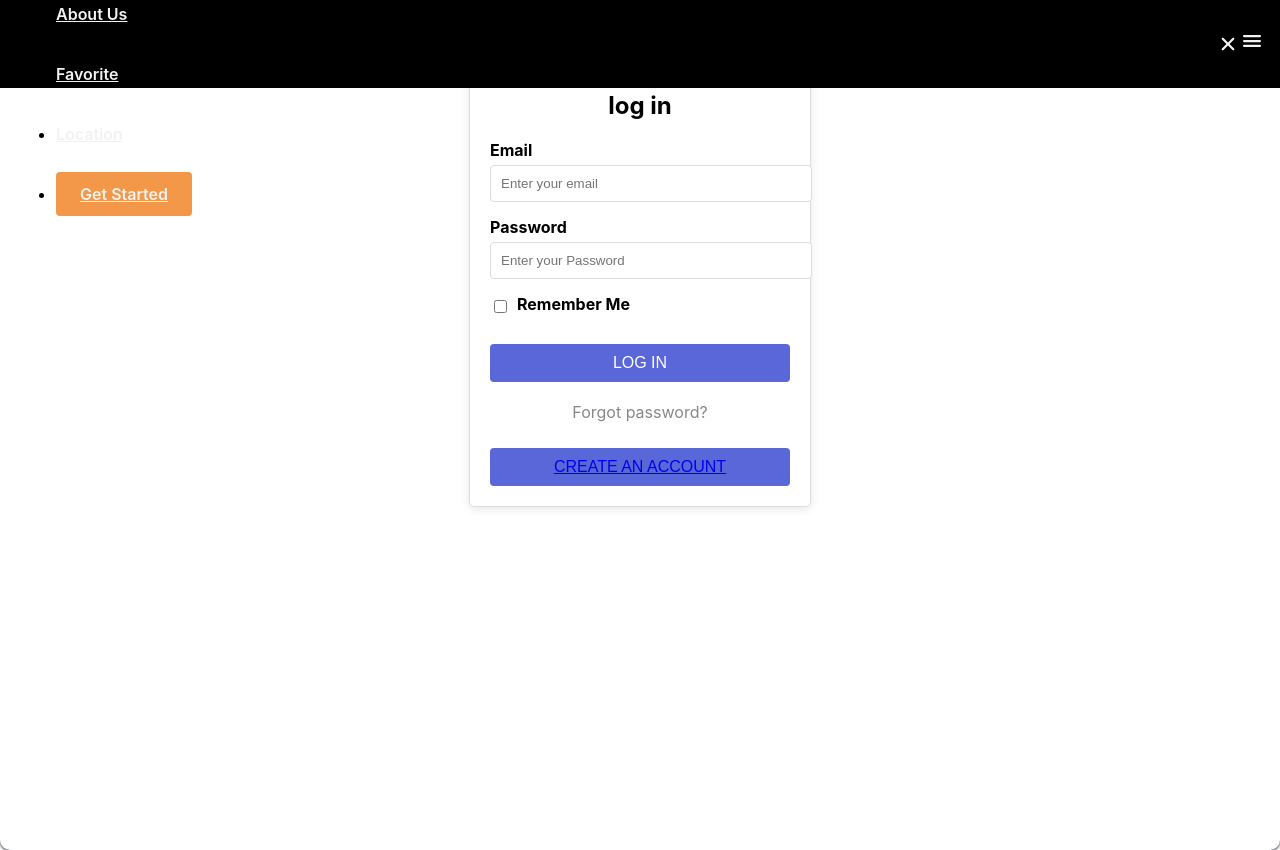
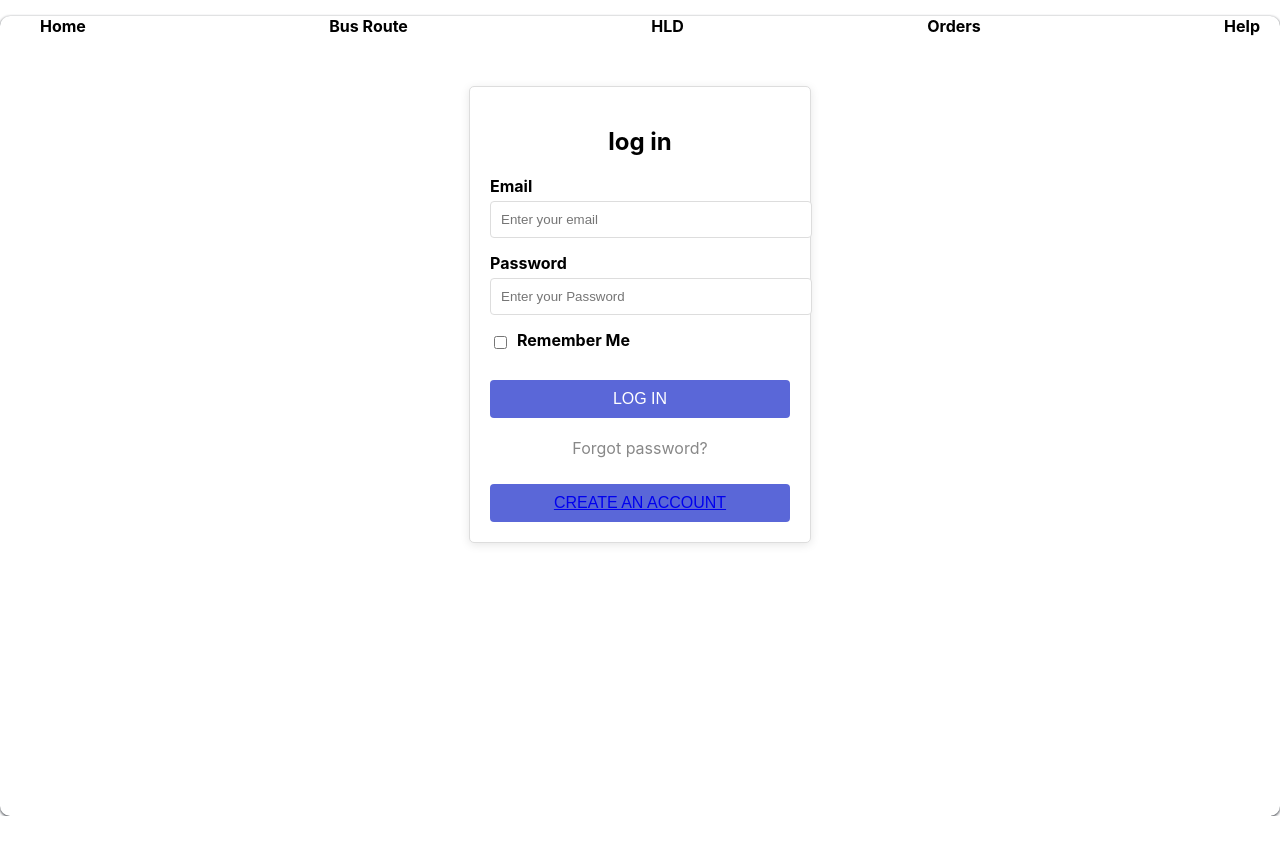
Before and after one commit to Pramothsgp/Bus-User-Panel, a React (Create React App) app: page / in a window 1280 px wide. After the commit the page ends 816 px from the top, so only its background shows below. Built offline with nearby package versions, Linux system fonts and the light colour scheme; a web font is replaced by a local one.

Commit message:
added navigation and styled it

```diff
--- a/src/Components/Navigation/NavBar.css
+++ b/src/Components/Navigation/NavBar.css
@@ -1,87 +1,14 @@
-@import url("https://fonts.googleapis.com/css2?family=Dancing+Script:wght@700&family=Montserrat:wght@400;600;700&display=swap");
-
-
-:root {
-    --header-height: 3.5rem;
-    --first-color: hsl(28, 88%, 62%);
-    --title-color: hsl(0, 0%, 95%);
-    --text-color: hsl(0, 0%, 75%);
-    --body-color: hsl(0, 0%, 6%);
-    --body-font: "Montserrat", sans-serif;
-    --second-font: "Dancing Script", cursive;
-    --h2-font-size: 1.25rem;
-    --small-font-size: 0.813rem;
-    --font-semi-bold: 600;
-    --z-tooltip: 10;
-    --z-fixed: 100;
-   }
-
-
-.header {
-    position: fixed;
-    width: 100%;
-    top: 0;
-    left: 0;
-    background-color: #000;
-    z-index: var(--z-fixed);
-
-   }
-
-   .nav-container {
+.nav__list {
     display: flex;
+    flex-direction: row;
+    list-style: none;
     align-items: center;
     justify-content: space-between;
-    position: relative;
-    height: var(--header-height);
-    margin: 1rem;
-   }
+    margin-right: 20px;
+}
 
-   .nav__logo {
-    color: var(--first-color);
-    transition: color 0.4s;
-    font-size: var(--h2-font-size);
-    font-family: var(--second-font);
-   }
-
-   .nav__toggle,
-   .nav__close {
-    font-size: 1.5rem;
-    color: var(--title-color);
-    cursor: pointer;
-   }
-
-   .nav__cta {
-    background-color: var(--first-color);
-    color: var(--title-color);
-    border: none;
-    border-radius: 4px;
-    cursor: pointer;
-    transition: background-color 0.3s ease;
-    padding: 0.75rem 1.5rem;
-   }
-   .nav__list {
-    display: flex;
-    flex-direction: column;
-    row-gap: 2.5rem;
-   }
-
-   .nav__link {
-    color: var(--title-color);
-    font-weight: var(--font-semi-bold);
-    transition: color 0.4s;
-   }
-
-   .nav__link:hover {
-    color: var(--first-color);
-   }
-
-   .nav__close {
-    position: absolute;
-    top: 1rem;
-    right: 1.5rem;
-   }
-
-   .show-menu {
-    right: 0;
-    flex-direction: row;
-   }
+.nav__link {
+    text-decoration: none;
+    color: #000;
+    font-weight: bold;
+}
--- a/src/Components/Navigation/NavBar.js
+++ b/src/Components/Navigation/NavBar.js
@@ -1,42 +1,40 @@
-import React, { useState } from "react";
+import React from "react";
 import { NavLink } from "react-router-dom";
-import { IoClose, IoMenu } from "react-icons/io5";
 import "./NavBar.css";
 
 const NavBar = () => {
  return (
-   <header className="header">
      <nav className="nav-container">
-
+      {/* <IoClose className="nav__toggle"/> */}
        <div
          className={"nav__menu"}
          id="nav-menu"
        >
          <ul className="nav__list">
            <li className="nav__item">
-             <NavLink to="/" className="nav__link">
+             <NavLink to="/home-map" className="nav__link">
                Home
              </NavLink>
            </li>
            <li className="nav__item">
-             <NavLink to="/news" className="nav__link">
-               News
+             <NavLink to="/map" className="nav__link">
+               Bus Route
              </NavLink>
            </li>
            <li className="nav__item">
              <NavLink
-               to="/about-us"
+               to="/Deliverydetails"
                className="nav__link"
              >
-               About Us
+               HLD
              </NavLink>
            </li>
            <li className="nav__item">
              <NavLink
-               to="/favorite"
+               to="/orders"
                className="nav__link"
              >
-               Favorite
+               Orders
              </NavLink>
            </li>
            <li className="nav__item">
@@ -44,25 +42,17 @@ const NavBar = () => {
                to="/location"
                className="nav__link"
              >
-               Location
+               Help
              </NavLink>
            </li>
-           <li className="nav__item">
-             <NavLink to="/get-started" className="nav__link nav__cta">
-               Get Started
-             </NavLink>
-           </li>
+
          </ul>
          <div className="nav__close" id="nav-close">
-           <IoClose />
+
          </div>
        </div>
 
-       <div className="nav__toggle" id="nav-toggle">
-         <IoMenu />
-       </div>
      </nav>
-   </header>
  );
 };
 
```
